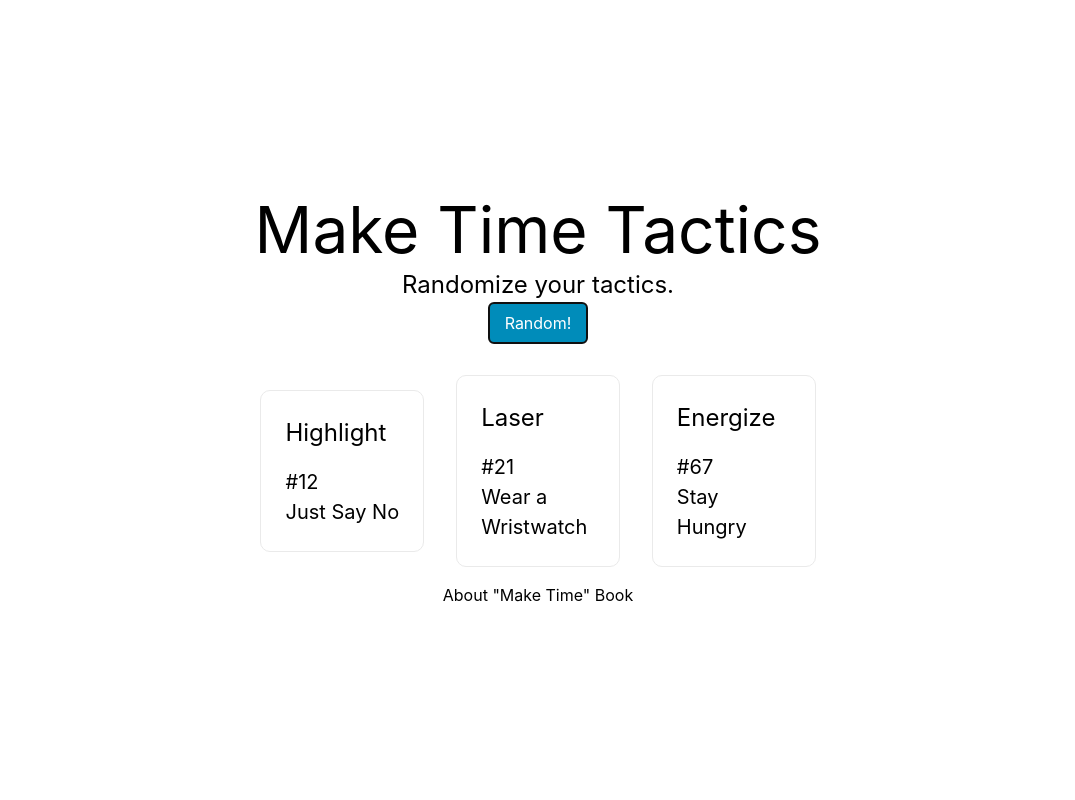
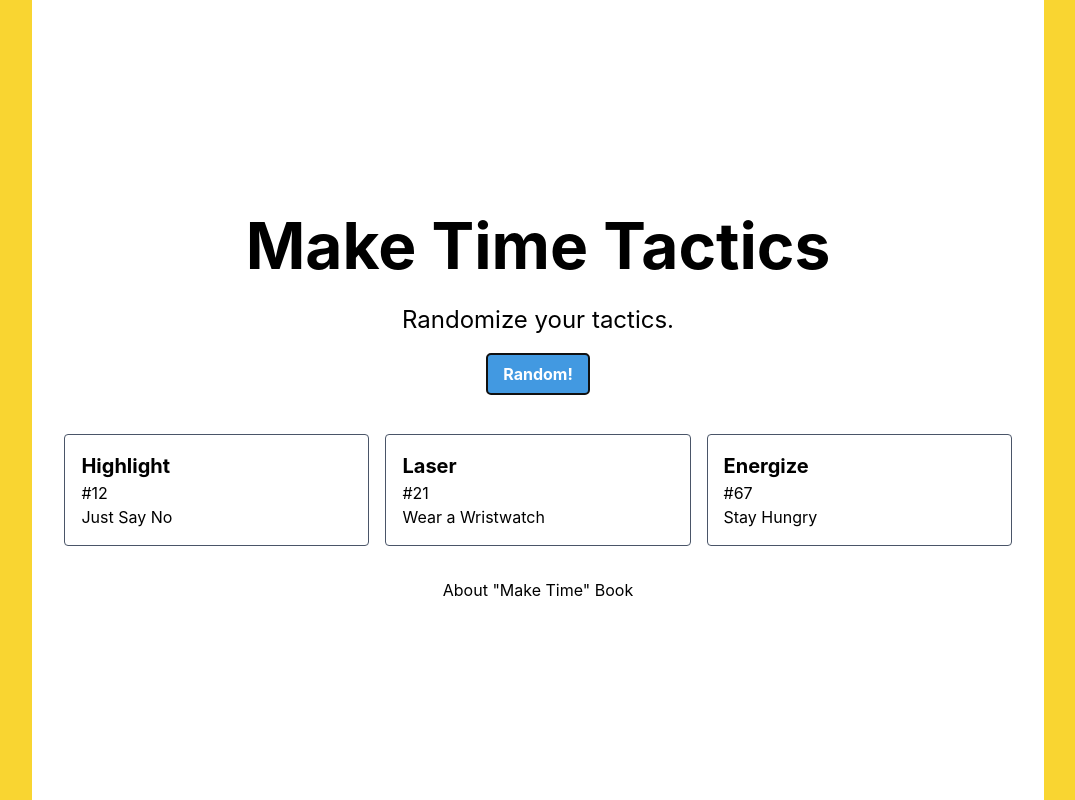
Before and after one commit to narze/make-time-tactics, a Next.js app: page / in a window 1280 px wide. Both pictures are taken after a click on the button "Random!". Shown: the whole page, without its empty margins (102-1177 px from the left). Built offline with nearby package versions, Linux system fonts and the light colour scheme.

Commit message:
:lipstick: Add style with tailwind

```diff
--- a/pages/index.js
+++ b/pages/index.js
@@ -20,43 +20,43 @@
   }
 
   return (
-    <div className={styles.container}>
+    <div className={styles.container + " py-20"}>
       <Head>
         <title>Make Time Tactics</title>
         <link rel="icon" href="/favicon.ico" />
       </Head>
 
-      <main>
-        <h1 className={styles.title}>
+      <main className="w-4/5 bg-white">
+        <h1 className="text-6xl font-bold	text-center">
           Make Time Tactics
         </h1>
 
-        <p className={styles.description}>
+        <p className={styles.description + " my-2"}>
           Randomize your tactics.
-          <br />
-          <button className={styles.button} onClick={randomTactics}>Random!</button>
         </p>
 
-        <div className={styles.grid}>
+        <button className="btn btn-blue my-2" onClick={randomTactics}>Random!</button>
+
+        <div className="flex w-full space-x-4 px-8">
           { highlightTactic &&
-            <div className={styles.card}>
-              <h3>Highlight</h3>
+            <div className="w-1/3 my-8 p-4 border border-gray-700 rounded">
+              <h2 className="text-xl font-bold">Highlight</h2>
               <p>#{highlightTactic.number}</p>
               <p>{highlightTactic.tactic}</p>
             </div>
           }
 
           { laserTactic &&
-            <div className={styles.card}>
-              <h3>Laser</h3>
+            <div className="w-1/3 my-8 p-4 border border-gray-700 rounded">
+              <h2 className="text-xl font-bold">Laser</h2>
               <p>#{laserTactic.number}</p>
               <p>{laserTactic.tactic}</p>
             </div>
           }
 
           { energizeTactic &&
-            <div className={styles.card}>
-              <h3>Energize</h3>
+            <div className="w-1/3 my-8 p-4 border border-gray-700 rounded">
+              <h2 className="text-xl font-bold">Energize</h2>
               <p>#{energizeTactic.number}</p>
               <p>{energizeTactic.tactic}</p>
             </div>
--- a/styles/global.css
+++ b/styles/global.css
@@ -4,6 +4,7 @@
   margin: 0;
   font-family: -apple-system, BlinkMacSystemFont, Segoe UI, Roboto, Oxygen,
     Ubuntu, Cantarell, Fira Sans, Droid Sans, Helvetica Neue, sans-serif;
+  background-color: #F9D531;
 }
 
 * {
@@ -51,3 +52,15 @@
   font-family: Menlo, Monaco, Lucida Console, Liberation Mono, DejaVu Sans Mono,
     Bitstream Vera Sans Mono, Courier New, monospace;
 }
+
+.btn {
+  @apply font-bold py-2 px-4 rounded;
+}
+
+.btn-blue {
+  @apply bg-blue-500 text-white;
+}
+
+.btn-blue:hover {
+  @apply bg-blue-700;
+}
```
Also changed, not shown: 1 other file (tests, documents, lock files or other folders).
